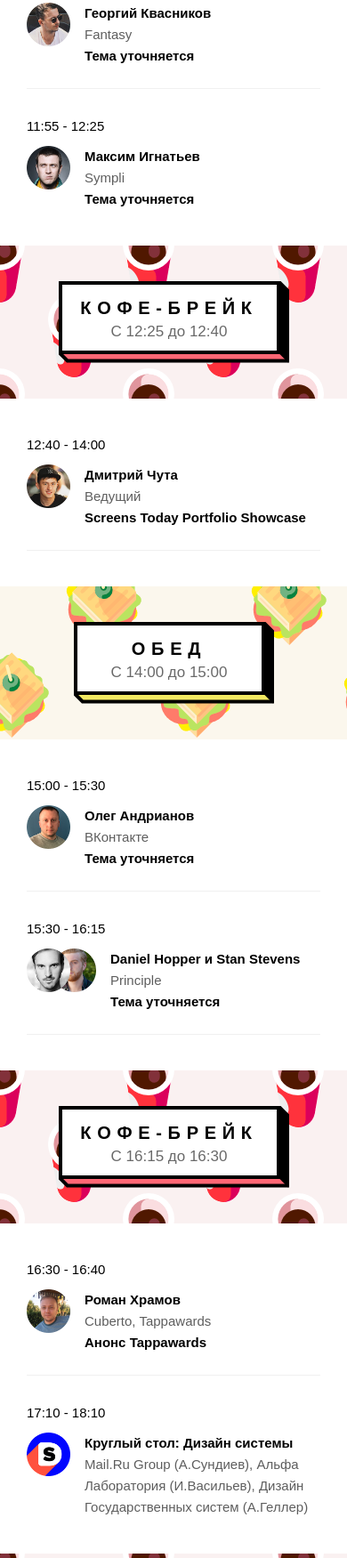
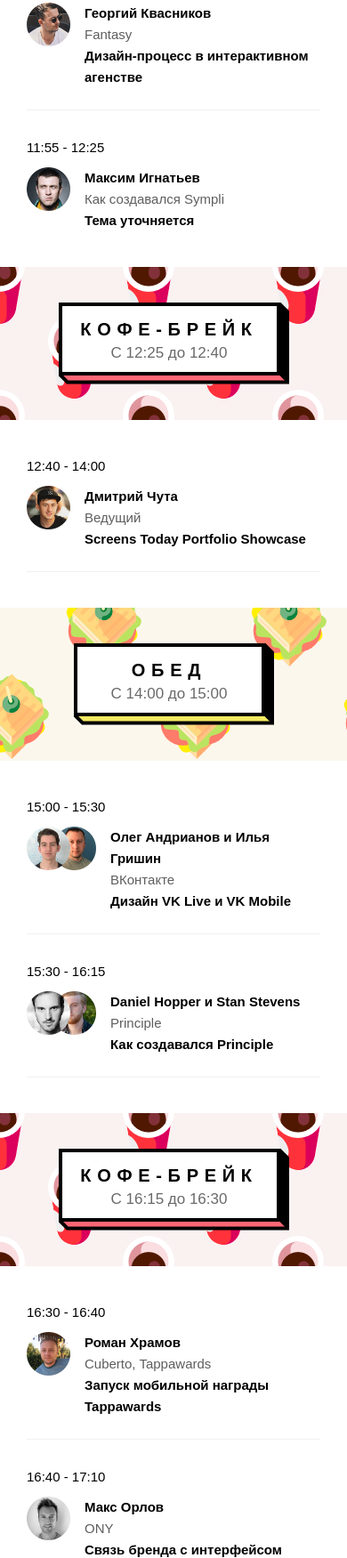
Before and after one commit to ASundiev/Dribbblemeetup, a website: page src/pug/index.pug in a window 390 px wide. Shown: the part 6771-8522 px from the top of the page at 89% size. Drawn offline with nearby package versions, Linux system fonts and the light colour scheme; some packages are replaced by stand-ins of ours; files that its build step writes are made by us from their sources; files whose address does not match are found by name; a web font is replaced by a local one.

Commit message:
Правки в расписании

```diff
--- a/src/pug/index.pug
+++ b/src/pug/index.pug
@@ -165,7 +165,7 @@
                                             div.schedule__name Георгий Квасников
                                             div.schedule__descr Fantasy
                                         div.schedule__col-4
-                                            div.schedule__title Тема уточняется
+                                            div.schedule__title Дизайн-процесс в интерактивном агенстве
                                     div.schedule__row.schedule__row--prev
                                         div.schedule__col-1
                                             div.schedule__time 11:55 - 12:25
@@ -174,7 +174,7 @@
                                                 img.schedule__ava-img(src="upload/Ava_Ignatyev@2x.png", alt="")
                                         div.schedule__col-3
                                             div.schedule__name Максим Игнатьев
-                                            div.schedule__descr Sympli
+                                            div.schedule__descr Как создавался Sympli
                                         div.schedule__col-4
                                             div.schedule__title Тема уточняется
                                     div.schedule__break.schedule__break--first
@@ -201,12 +201,13 @@
                                             div.schedule__time 15:00 - 15:30
                                         div.schedule__col-2
                                             div.schedule__ava
+                                                img.schedule__ava-img.schedule__ava-img--double(src="upload/Ava_Grishin@2x.png", alt="")
                                                 img.schedule__ava-img(src="upload/Ava_Andrianov@2x.png", alt="")
                                         div.schedule__col-3
-                                            div.schedule__name Олег Андрианов
+                                            div.schedule__name Олег Андрианов и Илья Гришин
                                             div.schedule__descr ВКонтакте
                                         div.schedule__col-4
-                                            div.schedule__title Тема уточняется
+                                            div.schedule__title Дизайн VK Live и VK Mobile
                                     div.schedule__row
                                         div.schedule__col-1
                                             div.schedule__time 15:30 - 16:15
@@ -218,7 +219,7 @@
                                             div.schedule__name Daniel Hopper и Stan Stevens
                                             div.schedule__descr Principle
                                         div.schedule__col-4
-                                            div.schedule__title Тема уточняется
+                                            div.schedule__title Как создавался Principle
                                     div.schedule__break.schedule__break--first
                                         div.schedule__break__button
                                             div.schedule__break__button-title Кофе-брейк
@@ -233,10 +234,21 @@
                                             div.schedule__name Роман Храмов
                                             div.schedule__descr Cuberto, Tappawards
                                         div.schedule__col-4
-                                            div.schedule__title Анонс Tappawards
+                                            div.schedule__title Запуск мобильной награды Tappawards
+                                    div.schedule__row
+                                        div.schedule__col-1
+                                            div.schedule__time 16:40 - 17:10
+                                        div.schedule__col-2
+                                            div.schedule__ava
+                                                img.schedule__ava-img(src="upload/Ava_Orlov@2x.png", alt="")
+                                        div.schedule__col-3
+                                            div.schedule__name Макс Орлов
+                                            div.schedule__descr ONY
+                                        div.schedule__col-4
+                                            div.schedule__title Связь бренда с интерфейсом
                                     div.schedule__row.schedule__row--prev
                                         div.schedule__col-1
-                                            div.schedule__time 17:10 - 18:10
+                                            div.schedule__time 17:10 - 18:20
                                         div.schedule__col-2
                                             div.schedule__ava
                                                 img.schedule__ava-img(src="upload/Ava_Panel@2x.png", alt="")
@@ -247,10 +259,10 @@
                                     div.schedule__break.schedule__break--first
                                         div.schedule__break__button
                                             div.schedule__break__button-title Кофе-брейк
-                                            div.schedule__break__button-time C 18:10 до 18:25
+                                            div.schedule__break__button-time C 18:20 до 18:35
                                     div.schedule__row
                                         div.schedule__col-1
-                                            div.schedule__time 18:25 - 18:55
+                                            div.schedule__time 18:35 - 19:05
                                         div.schedule__col-2
                                             div.schedule__ava
                                                 img.schedule__ava-img(src="upload/Ava_Ivanov@2x.png", alt="")
@@ -261,7 +273,7 @@
                                             div.schedule__title Тема уточняется
                                     div.schedule__row
                                         div.schedule__col-1
-                                            div.schedule__time 18:55 - 19:25
+                                            div.schedule__time 19:05 - 19:25
                                         div.schedule__col-2
                                             div.schedule__ava
                                                 img.schedule__ava-img(src="upload/Ava_Team@2x.png", alt="")
@@ -280,7 +292,7 @@
                                             div.schedule__name Олег Береснев
                                             div.schedule__descr
                                         div.schedule__col-4
-                                            div.schedule__title Тема уточняется
+                                            div.schedule__title Иллюстрация
                                     section.afterparty
                                         div.afterparty__bg
                                         div.afterparty__inner
```
Also changed, not shown: src/upload/Ava_Grishin.png (added), src/upload/Ava_Grishin@2x.png (added), www/index.html.
